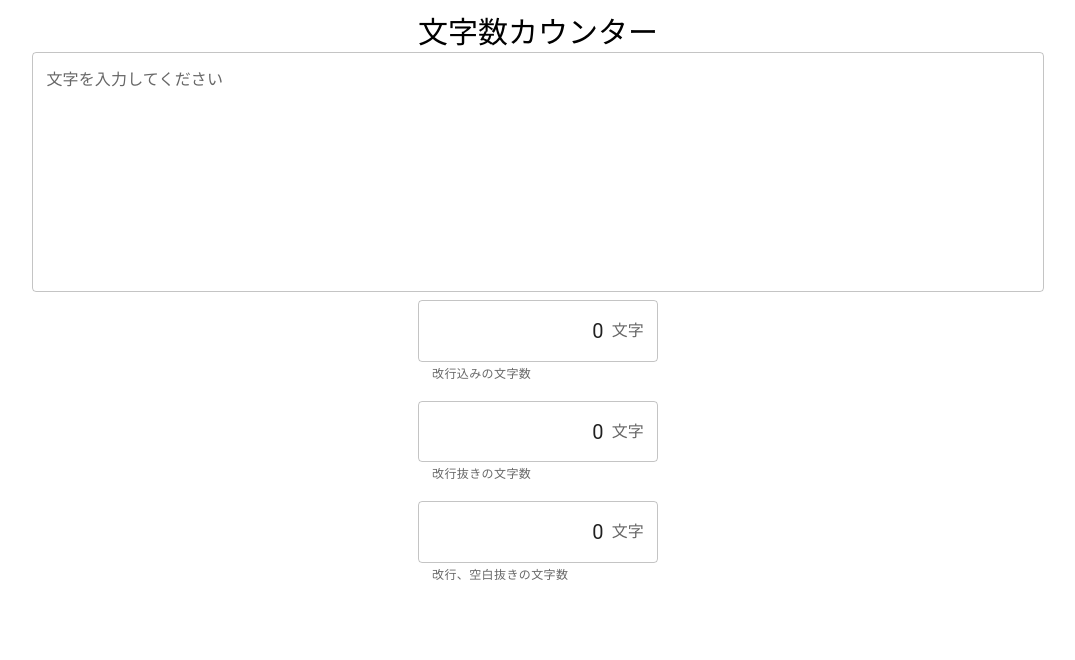
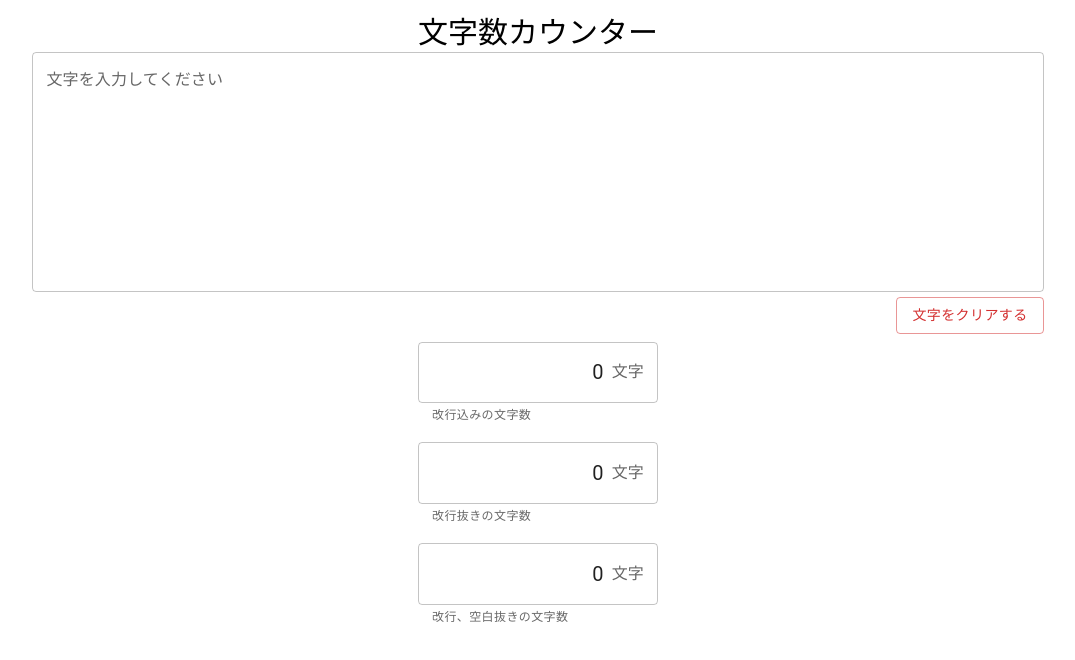
Before and after one commit to Zectar7/char-counter, a React (Vite) app: page / in a window 1280 px wide. Shown: the top 660 px of the page, without its empty margins (102-1177 px from the left). Built offline with nearby package versions, Linux system fonts and the light colour scheme.

Commit message:
add text-clear-button

```diff
--- a/src/App.css
+++ b/src/App.css
@@ -1,3 +1,10 @@
 .App {
   text-align: center;
 }
+
+.buttons {
+  display: flex;
+  justify-content: flex-end;
+  width: 90%;
+  margin-top: 5px;
+}
--- a/src/App.tsx
+++ b/src/App.tsx
@@ -1,5 +1,5 @@
-import { useState } from "react";
-import { TextField } from "@mui/material";
+import React, { useEffect, useState } from "react";
+import { Button, TextField } from "@mui/material";
 import "./App.css";
 import { OutputForm } from "./components/OutputForm";
 import { Header } from "./components/Header";
@@ -13,13 +13,21 @@ function App() {
     setText(e.target.value);
   };
 
-  const changeLength = (e: React.KeyboardEvent<HTMLInputElement>) => {
+  const changeLength = () => {
     setLength(text.length);
     let textWithoutCR = text.replace(/\n/g, "");
     setLengthNoCR(textWithoutCR.length);
     let textWithoutSpace = textWithoutCR.replace(/\s+/g, "");
     setLengthNoSpace(textWithoutSpace.length);
   };
+
+  useEffect(() => {
+    changeLength()
+  }, [text])
+
+  const clearText = () => {
+    setText("")
+  }
 
   return (
     <div className="App">
@@ -31,10 +39,13 @@ function App() {
         rows={9}
         sx={{ width: "80%" }}
         onChange={handleChange}
-        onKeyUp={changeLength}
-      >
-        {text}
-      </TextField>
+        value={text}
+      />
+      <div className="buttons">
+        <Button variant="outlined" color="error" onClick={() => clearText()}>
+          文字をクリアする
+        </Button>
+      </div>
       <div
         style={{
           display: "flex",
```
